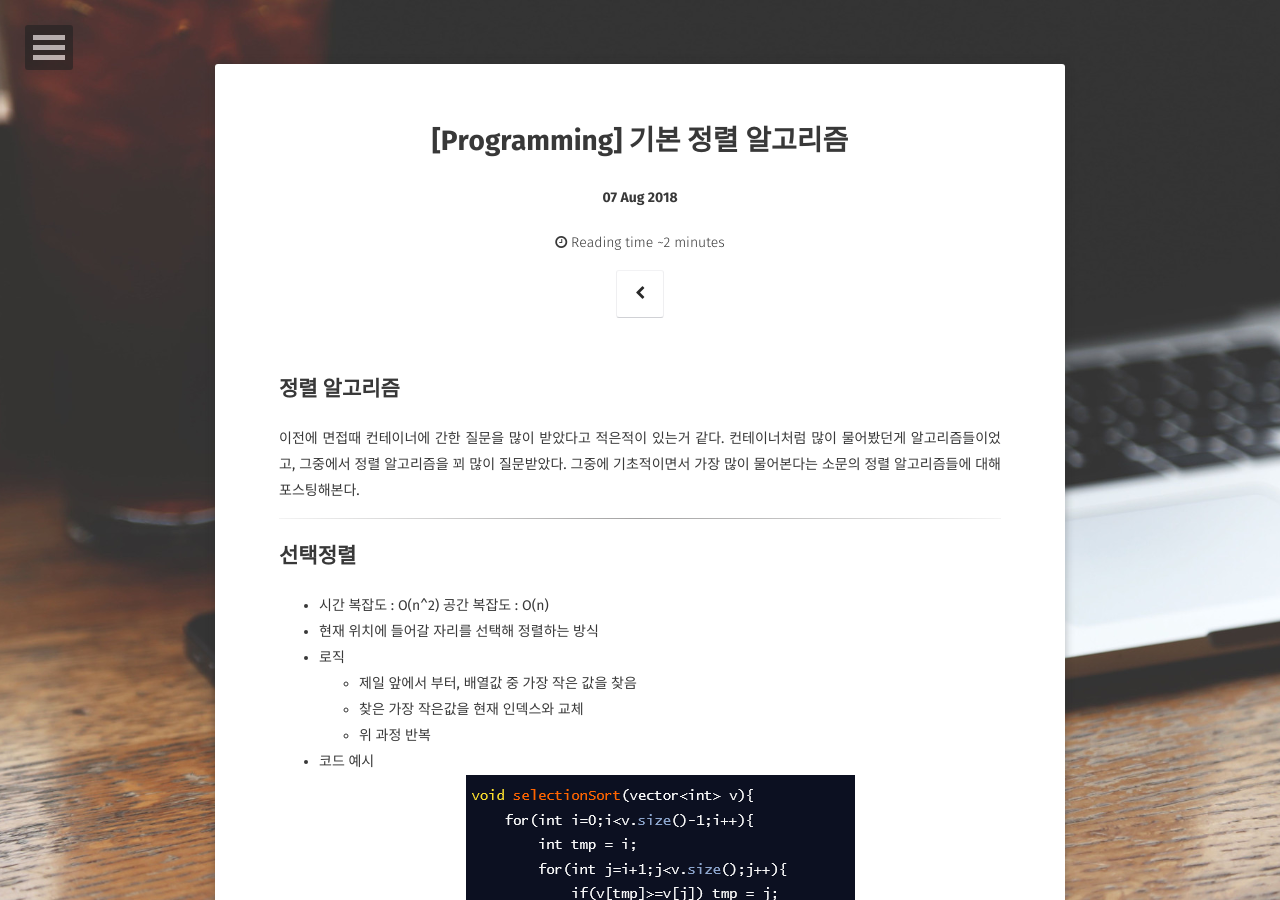
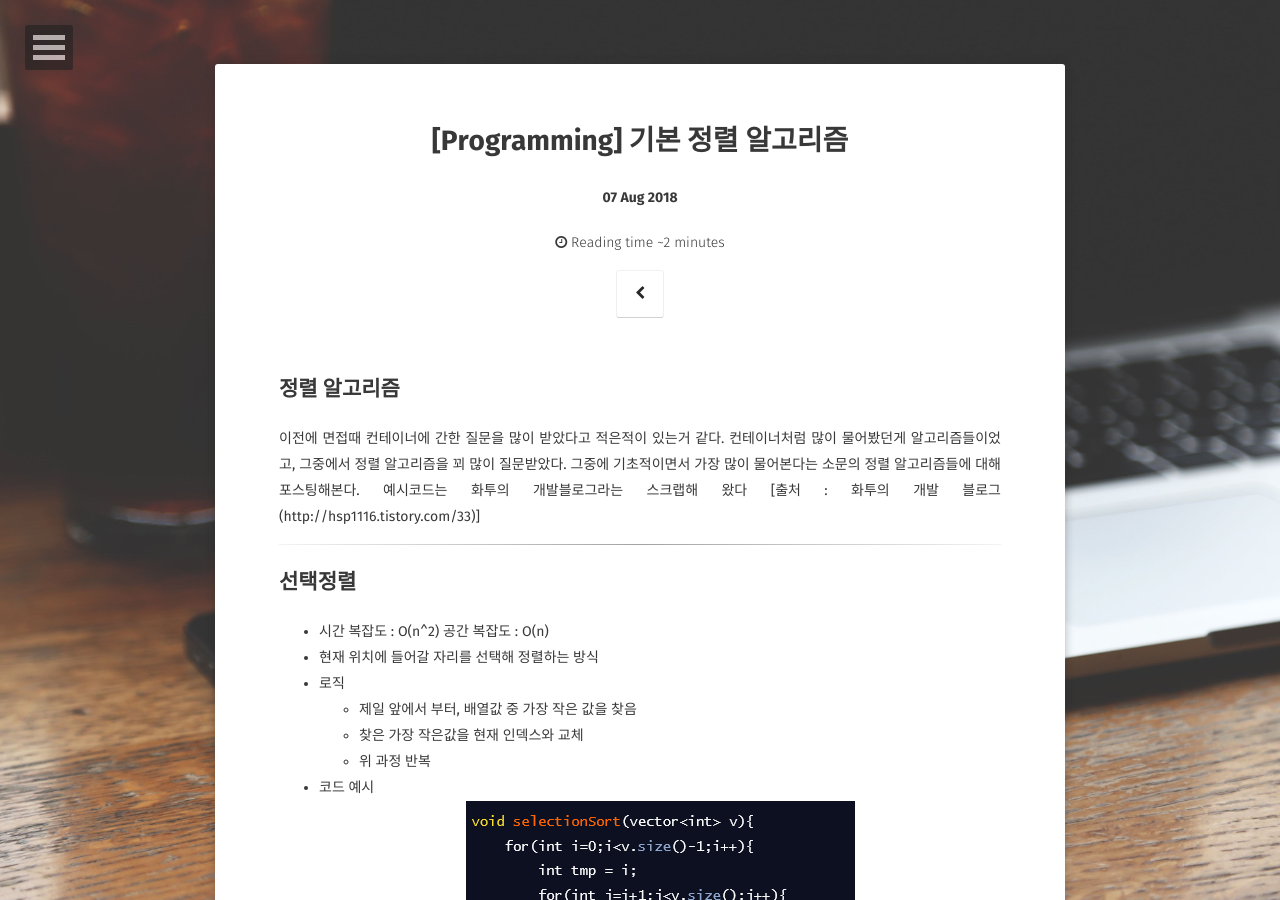
Before and after one commit to CodingGom/CodingGom.github.io, a Jekyll site: the page built from _posts/2018-08-08-정렬알고리즘.md, in a window 1280 px wide and 900 px high. Built offline with Jekyll 4.4.1, drawn with Linux system fonts in a browser that asks for light colours; some web fonts are replaced.

Commit message:
Update 2018-08-08-정렬알고리즘.md

```diff
--- a/_posts/2018-08-08-정렬알고리즘.md
+++ b/_posts/2018-08-08-정렬알고리즘.md
@@ -12,6 +12,8 @@ comments: false
  이전에 면접때 컨테이너에 간한 질문을 많이 받았다고 적은적이 있는거 같다.
 컨테이너처럼 많이 물어봤던게 알고리즘들이었고, 그중에서 정렬 알고리즘을 꾀 많이 질문받았다.
 그중에 기초적이면서 가장 많이 물어본다는 소문의 정렬 알고리즘들에 대해 포스팅해본다.
+예시코드는 화투의 개발블로그라는  스크랩해 왔다
+[출처 : 화투의 개발 블로그(http://hsp1116.tistory.com/33)]
 
 ---
 
```
